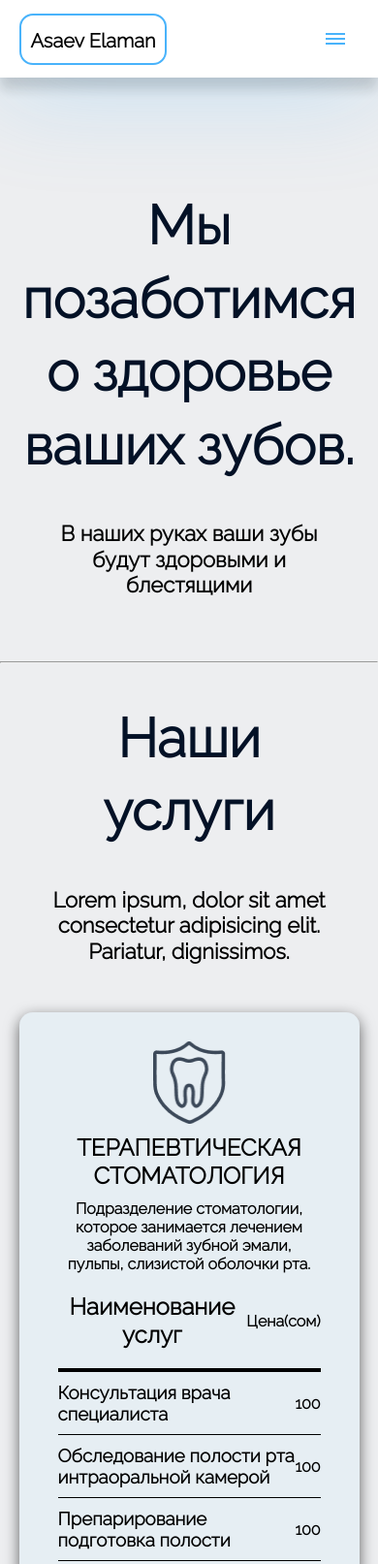
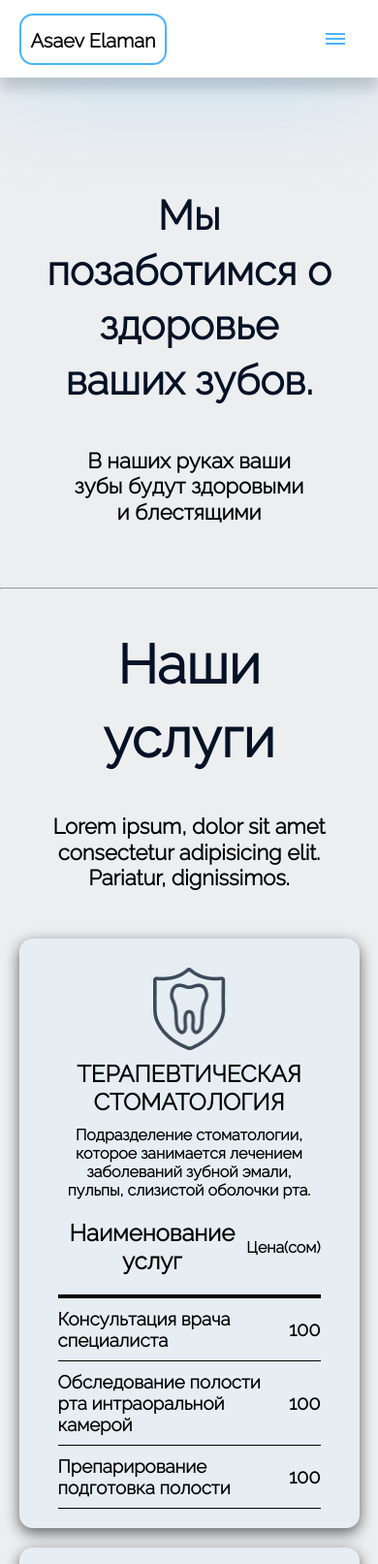
Before and after one commit to userAshk/ZholdoshovElaman, a plain HTML site: page index.html in a window 390 px wide. Shown: the top 1613 px of the page at 97% size. Drawn offline with nearby package versions, Linux system fonts and the light colour scheme.

Commit message:
fixPRICE

```diff
--- a/scss/_hero.scss
+++ b/scss/_hero.scss
@@ -11,6 +11,11 @@
             width: 70%;
             text-align: center;
         }
+        @media (max-width: 740px) {
+            .heading {
+                font-size: 42px;
+            }
+        }
         img{
             min-width: 300px;
             width: 100%;
--- a/scss/_media.scss
+++ b/scss/_media.scss
@@ -1,12 +1,5 @@
 @media (max-width: 740px) {
-    .heading {
-        // TABLET
-        .heading {
-            font-size: 42px;
-        }
-
-    }
-    .hero{
+    .hero {
         display: flex;
         flex-direction: column;
         align-items: center;
--- a/scss/_services.scss
+++ b/scss/_services.scss
@@ -51,11 +51,9 @@
                 h3{
                     text-align: left;
                 }
-            }
-            .table-hr{
-                hr{
-                    height: 4px;
-                    background: #000;
+                div{
+                    padding-left: 10px;
+                    font-size: 20px;
                 }
             }
         }
```
Also changed, not shown: css/style.css, 1 other file.
